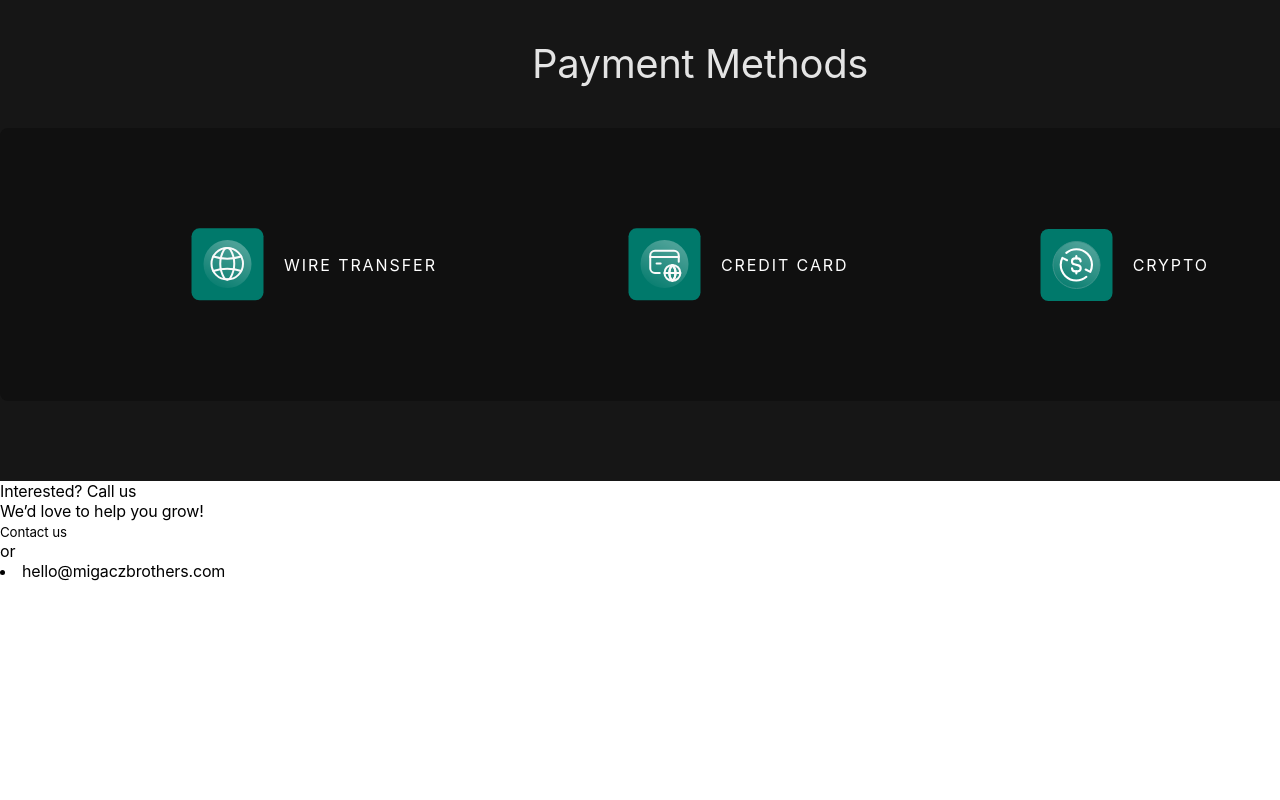
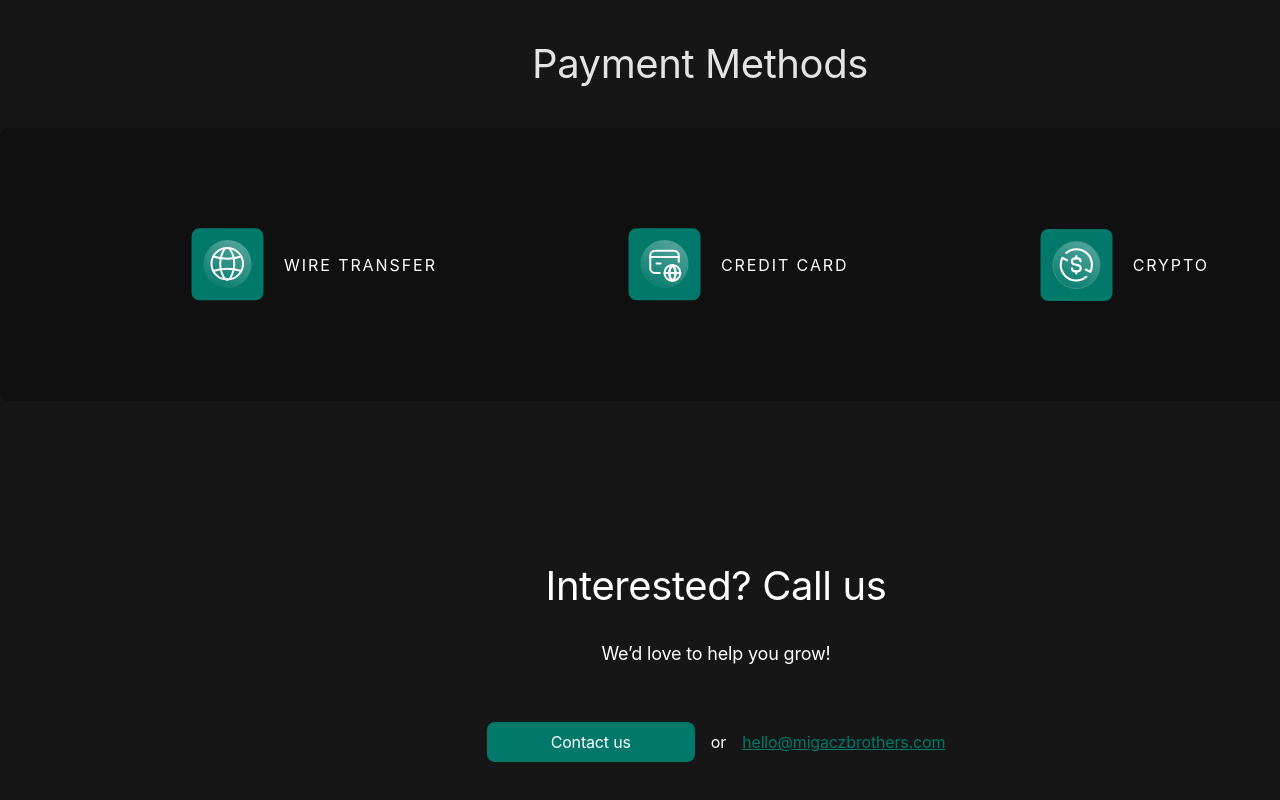
Before and after one commit to GustavoGigacz/migaczbrothers, a Next.js app: page / in a window 1280 px wide. Shown: the part 4629-5429 px from the top of the page. Before the commit the page ends 5210 px from the top, so only its background shows below. Built offline with nearby package versions, Linux system fonts and the light colour scheme.

Commit message:
add PaymentSection finish and start Footer

```diff
--- /dev/null
+++ b/components/ Footer.tsx
@@ -0,0 +1,5 @@
+const Footer = (): JSX.Element => {
+  return <></>;
+};
+
+export default Footer;
--- a/components/PaymentSection.tsx
+++ b/components/PaymentSection.tsx
@@ -6,18 +6,55 @@ const Payment = (): JSX.Element => {
       <PaymentSection>
         <SubTitle>Interested? Call us</SubTitle>
         <Paragraph>We’d love to help you grow!</Paragraph>
-        <Button>Contact us</Button> <p>or</p>{" "}
-        <MailLink>hello@migaczbrothers.com</MailLink>
+        <ButtonMailSection>
+          <Button>Contact us</Button> or
+          <MailLink>hello@migaczbrothers.com</MailLink>
+        </ButtonMailSection>
       </PaymentSection>
     </PaymentContainer>
   );
 };
 
-const PaymentContainer = styled.div``;
-const PaymentSection = styled.div``;
-const SubTitle = styled.h2``;
-const Paragraph = styled.p``;
-const Button = styled.button``;
-const MailLink = styled.li``;
+const PaymentContainer = styled.div`
+  background-color: var(--dark-primary);
+  max-width: 100%;
+  padding: 80px 16px;
+`;
+const PaymentSection = styled.div`
+  width: 1400px;
+  margin: 0 auto;
+`;
+const SubTitle = styled.h2`
+  text-align: center;
+  font-size: 40px;
+  color: var(--white-color-font);
+  padding-bottom: 33px;
+`;
+
+const Paragraph = styled.p`
+  text-align: center;
+  font-size: 18px;
+  color: var(--white-color-font);
+  padding-bottom: 58px;
+`;
+const ButtonMailSection = styled.div`
+  display: flex;
+  justify-content: center;
+  text-decoration: none;
+  align-items: center;
+  gap: 16px;
+  color: white;
+`;
+const Button = styled.button`
+  padding: 10px 64px;
+  background-color: var(--green-color);
+  border-radius: 8px;
+  color: var(--white-color-font);
+  font-size: 16px;
+`;
+const MailLink = styled.p`
+  color: var(--green-color);
+  text-decoration: underline;
+`;
 
 export default Payment;
--- a/pages/_app.tsx
+++ b/pages/_app.tsx
@@ -2,6 +2,7 @@ import GlobalStyle from "../components/styles/globalStyles";
 import Variables from "../components/styles/variables";
 import type { AppProps } from "next/app";
 import NavBar from "../components/NavBar";
+import Footer from "../components/ Footer";
 
 const App = ({ Component, pageProps }: AppProps) => {
   return (
@@ -10,6 +11,7 @@ const App = ({ Component, pageProps }: AppProps) => {
       <Variables />
       <NavBar />
       <Component {...pageProps} />
+      <Footer />
     </>
   );
 };
```
